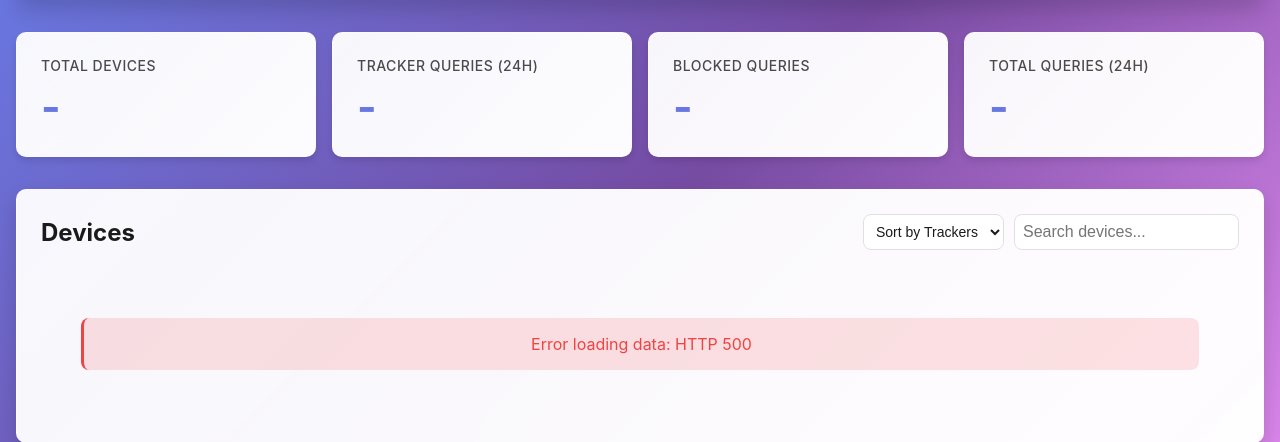
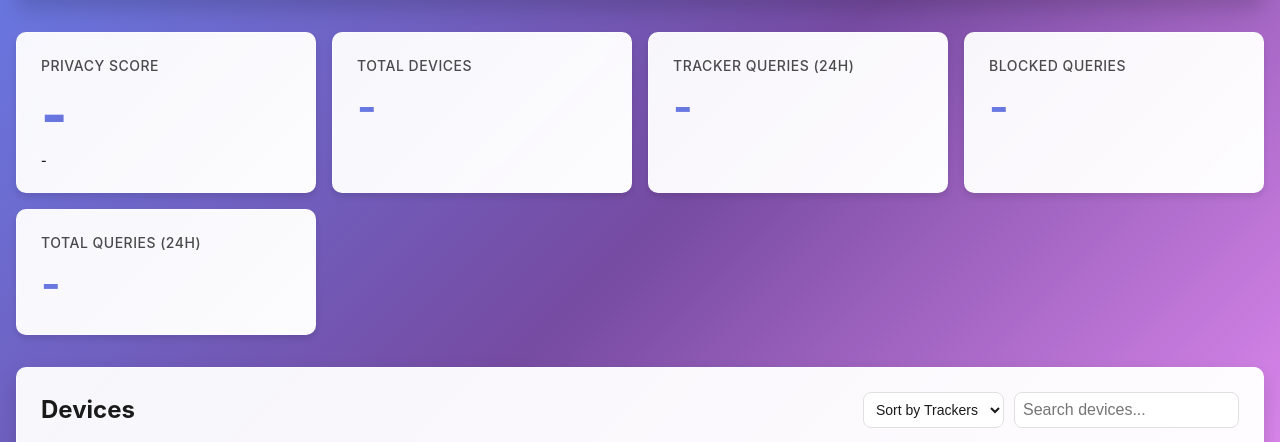
Before and after one commit to tanvir-commits/privacy-box, a Flask app: page / in a window 1280 px wide. Shown: the part 160-602 px from the top of the page. Run offline with Flask 3, Linux system fonts and the light colour scheme; data that the repository does not hold is empty.

Commit message:
Phase 2: Add Privacy Score feature
- Backend: Calculate privacy score (0-100) based on tracker ratio and blocking effectiveness
- Network privacy score displayed prominently on dashboard
- Per-device privacy score shown in device cards
- Color-coded: Excellent (green), Good (blue), Moderate (yellow), Poor (red)
- Score algorithm: Penalizes tracker ratio, rewards blocking effectiveness

```diff
--- a/meta-privacybox/recipes-privacybox/privacy-dashboard/files/app.py
+++ b/meta-privacybox/recipes-privacybox/privacy-dashboard/files/app.py
@@ -95,6 +95,44 @@
         'unknown': '❓'
     }
     return icon_map.get(device_type, '🖥️')
+
+def calculate_privacy_score(total_queries, tracker_queries, blocked_queries):
+    """Calculate privacy score (0-100) based on tracker ratio and blocking effectiveness"""
+    if total_queries == 0:
+        return 100  # No queries = perfect privacy
+
+    # Tracker ratio (lower is better)
+    tracker_ratio = tracker_queries / total_queries if total_queries > 0 else 0
+
+    # Blocking effectiveness (higher is better)
+    blocking_ratio = blocked_queries / tracker_queries if tracker_queries > 0 else 1.0
+
+    # Base score starts at 100
+    score = 100
+
+    # Penalize for tracker ratio (0% trackers = no penalty, 100% trackers = -50 points)
+    tracker_penalty = tracker_ratio * 50
+    score -= tracker_penalty
+
+    # Reward for blocking effectiveness (100% blocked = +20 points, 0% blocked = 0 points)
+    blocking_bonus = blocking_ratio * 20
+    score += blocking_bonus
+
+    # Ensure score is between 0 and 100
+    score = max(0, min(100, score))
+
+    return round(score)
+
+def get_privacy_score_color(score):
+    """Get color class for privacy score"""
+    if score >= 80:
+        return 'privacy-excellent'
+    elif score >= 60:
+        return 'privacy-good'
+    elif score >= 40:
+        return 'privacy-moderate'
+    else:
+        return 'privacy-poor'
 
 @app.route('/')
 def index():
@@ -244,13 +282,22 @@
     """, (since,))
 
     stats = cursor.fetchone()
+    total_queries = stats[0] or 0
+    tracker_queries = stats[1] or 0
+    blocked_queries = stats[2] or 0
+    device_count = stats[3] or 0
+
+    # Calculate network privacy score
+    network_privacy_score = calculate_privacy_score(total_queries, tracker_queries, blocked_queries)
+    network_privacy_color = get_privacy_score_color(network_privacy_score)
 
     # Get per-device breakdown
     cursor.execute("""
         SELECT
             device_ip,
             COUNT(*) as queries,
-            SUM(CASE WHEN is_tracker = 1 THEN 1 ELSE 0 END) as trackers
+            SUM(CASE WHEN is_tracker = 1 THEN 1 ELSE 0 END) as trackers,
+            SUM(CASE WHEN blocked = 1 THEN 1 ELSE 0 END) as blocked
         FROM dns_queries
         WHERE timestamp > ?
         GROUP BY device_ip
@@ -260,27 +307,40 @@
     devices = []
     for row in cursor.fetchall():
         device_ip = row[0]
+        device_queries = row[1]
+        device_trackers = row[2]
+        device_blocked = row[3]
+
         # Get most up-to-date device name
         device_name = get_device_name(cursor, device_ip)
         device_type = get_device_type(device_name)
         device_icon = get_device_icon(device_type)
+
+        # Calculate per-device privacy score
+        device_privacy_score = calculate_privacy_score(device_queries, device_trackers, device_blocked)
+        device_privacy_color = get_privacy_score_color(device_privacy_score)
+
         devices.append({
             'ip': device_ip,
             'name': device_name,
             'type': device_type,
             'icon': device_icon,
-            'queries': row[1],
-            'trackers': row[2]
+            'queries': device_queries,
+            'trackers': device_trackers,
+            'privacy_score': device_privacy_score,
+            'privacy_color': device_privacy_color
         })
 
     conn.close()
 
     return jsonify({
         'network': {
-            'total_queries': stats[0] or 0,
-            'tracker_queries': stats[1] or 0,
-            'blocked_queries': stats[2] or 0,
-            'device_count': stats[3] or 0
+            'total_queries': total_queries,
+            'tracker_queries': tracker_queries,
+            'blocked_queries': blocked_queries,
+            'device_count': device_count,
+            'privacy_score': network_privacy_score,
+            'privacy_color': network_privacy_color
         },
         'devices': devices
     })
--- a/meta-privacybox/recipes-privacybox/privacy-dashboard/files/templates/index.html
+++ b/meta-privacybox/recipes-privacybox/privacy-dashboard/files/templates/index.html
@@ -159,6 +159,102 @@
             line-height: 1.2;
         }
 
+        .privacy-score-card {
+            grid-column: span 1;
+        }
+
+        .privacy-score-value {
+            font-size: 56px;
+            font-weight: 800;
+        }
+
+        .privacy-score-label {
+            font-size: 12px;
+            font-weight: 600;
+            text-transform: uppercase;
+            letter-spacing: 1px;
+            margin-top: 4px;
+        }
+
+        .privacy-score-value.privacy-excellent {
+            color: #10b981;
+            background: linear-gradient(135deg, #10b981 0%, #059669 100%);
+            -webkit-background-clip: text;
+            -webkit-text-fill-color: transparent;
+            background-clip: text;
+        }
+
+        .privacy-score-value.privacy-good {
+            color: #3b82f6;
+            background: linear-gradient(135deg, #3b82f6 0%, #2563eb 100%);
+            -webkit-background-clip: text;
+            -webkit-text-fill-color: transparent;
+            background-clip: text;
+        }
+
+        .privacy-score-value.privacy-moderate {
+            color: #f59e0b;
+            background: linear-gradient(135deg, #f59e0b 0%, #d97706 100%);
+            -webkit-background-clip: text;
+            -webkit-text-fill-color: transparent;
+            background-clip: text;
+        }
+
+        .privacy-score-value.privacy-poor {
+            color: #ef4444;
+            background: linear-gradient(135deg, #ef4444 0%, #dc2626 100%);
+            -webkit-background-clip: text;
+            -webkit-text-fill-color: transparent;
+            background-clip: text;
+        }
+
+        .privacy-score-label.privacy-excellent {
+            color: #10b981;
+        }
+
+        .privacy-score-label.privacy-good {
+            color: #3b82f6;
+        }
+
+        .privacy-score-label.privacy-moderate {
+            color: #f59e0b;
+        }
+
+        .privacy-score-label.privacy-poor {
+            color: #ef4444;
+        }
+
+        .device-privacy-score {
+            display: inline-flex;
+            align-items: center;
+            gap: 4px;
+            font-size: 11px;
+            font-weight: 600;
+            padding: 2px 6px;
+            border-radius: 8px;
+            margin-left: 6px;
+        }
+
+        .device-privacy-score.privacy-excellent {
+            background: rgba(16, 185, 129, 0.15);
+            color: #10b981;
+        }
+
+        .device-privacy-score.privacy-good {
+            background: rgba(59, 130, 246, 0.15);
+            color: #3b82f6;
+        }
+
+        .device-privacy-score.privacy-moderate {
+            background: rgba(245, 158, 11, 0.15);
+            color: #f59e0b;
+        }
+
+        .device-privacy-score.privacy-poor {
+            background: rgba(239, 68, 68, 0.15);
+            color: #ef4444;
+        }
+
         .devices-section {
             background: linear-gradient(135deg, rgba(255, 255, 255, 0.95) 0%, rgba(255, 255, 255, 0.98) 100%);
             padding: var(--spacing-lg);
@@ -1033,6 +1129,11 @@
         </header>
 
         <div class="stats-grid" id="networkStats">
+            <div class="stat-card privacy-score-card" id="privacyScoreCard">
+                <div class="stat-label">Privacy Score</div>
+                <div class="stat-value privacy-score-value" id="privacyScore">-</div>
+                <div class="privacy-score-label" id="privacyScoreLabel">-</div>
+            </div>
             <div class="stat-card">
                 <div class="stat-label">Total Devices</div>
                 <div class="stat-value" id="deviceCount">-</div>
@@ -1097,6 +1198,13 @@
     </div>
 
     <script>
+        function getPrivacyScoreLabel(score) {
+            if (score >= 80) return 'Excellent';
+            if (score >= 60) return 'Good';
+            if (score >= 40) return 'Moderate';
+            return 'Poor';
+        }
+
         async function fetchNetworkStats() {
             try {
                 const response = await fetch('/api/network/stats');
@@ -1105,10 +1213,19 @@
                 }
                 const data = await response.json();
 
+                // Update network stats
                 document.getElementById('deviceCount').textContent = data.network.device_count;
                 document.getElementById('trackerQueries').textContent = data.network.tracker_queries.toLocaleString();
                 document.getElementById('blockedQueries').textContent = data.network.blocked_queries.toLocaleString();
                 document.getElementById('totalQueries').textContent = data.network.total_queries.toLocaleString();
+
+                // Update privacy score
+                const privacyScore = data.network.privacy_score || 0;
+                const privacyColor = data.network.privacy_color || 'privacy-moderate';
+                document.getElementById('privacyScore').textContent = privacyScore;
+                document.getElementById('privacyScore').className = `stat-value privacy-score-value ${privacyColor}`;
+                document.getElementById('privacyScoreLabel').textContent = getPrivacyScoreLabel(privacyScore);
+                document.getElementById('privacyScoreLabel').className = `privacy-score-label ${privacyColor}`;
 
                 // Update devices list
                 updateDevicesList(data.devices);
@@ -1134,6 +1251,8 @@
             const trackerPct = device.queries > 0 ? Math.round((device.trackers / device.queries) * 100) : 0;
             const isActive = device.queries > 0;
             const queriesShort = device.queries >= 1000 ? (device.queries / 1000).toFixed(1) + 'k' : device.queries.toLocaleString();
+            const privacyScore = device.privacy_score || 0;
+            const privacyColor = device.privacy_color || 'privacy-moderate';
 
             return `
                 <div class="device-card clickable" onclick="showDeviceDetails('${device.ip}')">
@@ -1141,7 +1260,10 @@
                     <div class="device-header">
                         <span class="device-icon">${device.icon || '🖥️'}</span>
                         <div class="device-info">
-                            <div class="device-name">${device.name}</div>
+                            <div class="device-name">
+                                ${device.name}
+                                <span class="device-privacy-score ${privacyColor}">${privacyScore}</span>
+                            </div>
                             <div class="device-ip">${device.ip}</div>
                         </div>
                     </div>
```
